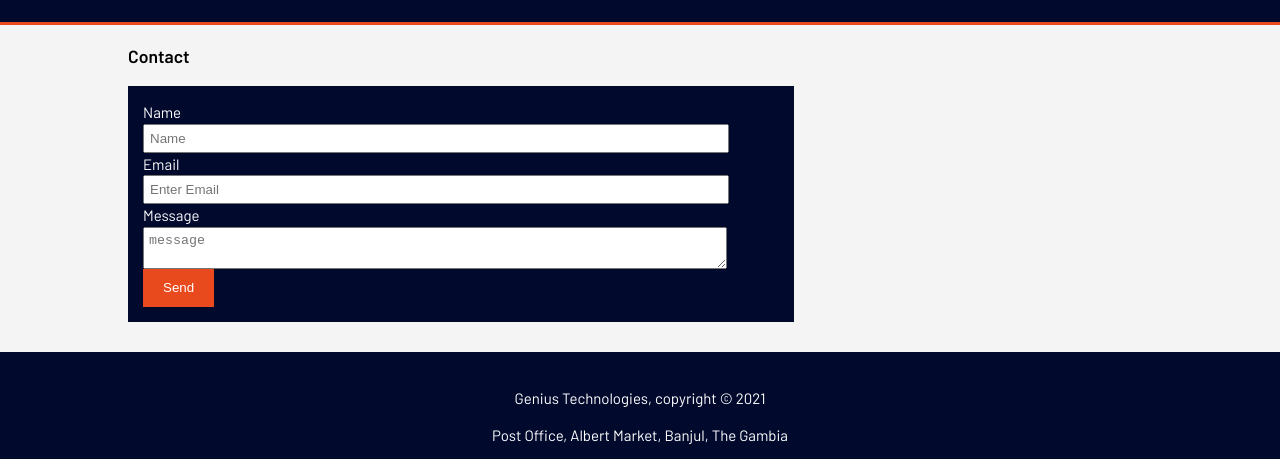
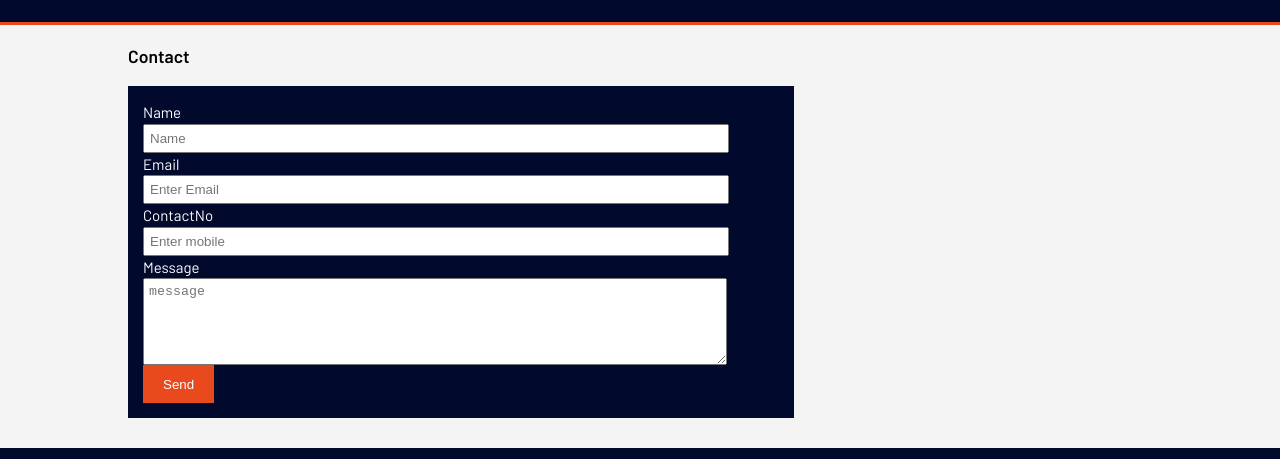
Before and after one commit to barrowebrima/geniustechnologies, a plain HTML site: page contact.html in a window 1280 px wide. Shown: the part 78-537 px from the top of the page. Drawn offline with Linux system fonts and the light colour scheme.

Commit message:
contacts form update

```diff
--- a/contact.html
+++ b/contact.html
@@ -35,20 +35,24 @@
 			<h1 class="page-title">Contact</h1>
 			<div class="dark">
 
-				<form class="quote">
+				<form class="quote" name=f1 >
 					<div>
 						<label>Name</label>
-						<input type="text" placeholder="Name">
+						<input type=text name=p1 placeholder="Name" required="required">
 					</div>
 					<div>
 						<label>Email</label><br>
-						<input type="email" placeholder="Enter Email">
+						<input type=email name=p2  placeholder="Enter Email" required="required">
+					</div>
+					<div>
+						<label>ContactNo</label><br>
+						<input type=text name=p3  placeholder="Enter mobile" required="required">
 					</div>
 					<div>
 						<label>Message</label><br>
-						<textarea placeholder="message"></textarea>
+						<textarea rows="5"name=p4 placeholder="message" required="required"></textarea>
 					</div>
-					<button class="button_1" type="submit">Send</button>
+					<button class="button_1" type="submit" name=b1>Send</button>
 				</form>
 			</div>
 		</article>
```
